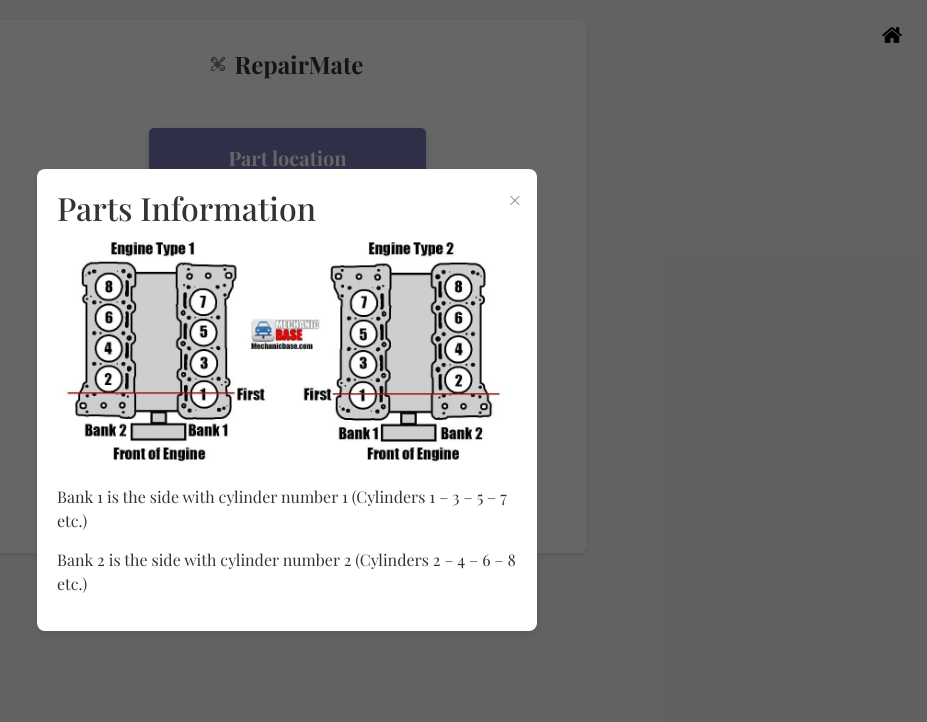
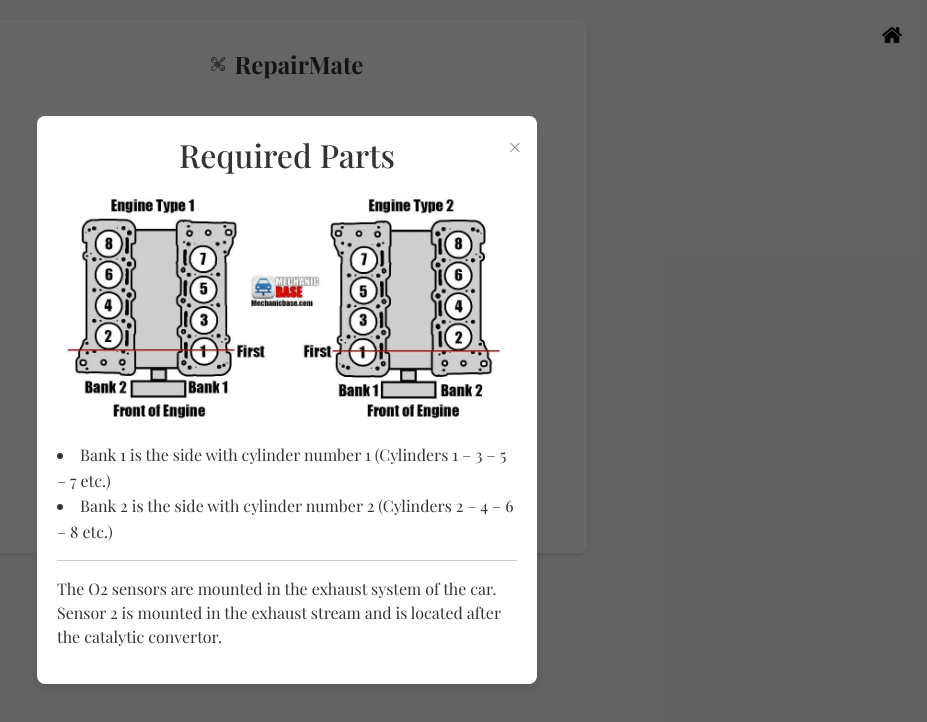
Before and after one commit to 394-w24/obd-app, a React (Vite) app: page /options in a window 1280 px wide. Both pictures are taken after a click on the button "Part location". Shown: the top 722 px of the page, without its empty margins (353-1280 px from the left). Built offline with nearby package versions, Linux system fonts and the light colour scheme; a web font is replaced by a local one.

Commit message:
updates parts modal

```diff
--- a/src/components/NavPage.jsx
+++ b/src/components/NavPage.jsx
@@ -24,6 +24,7 @@ const NavPage = () => {
 
   return (
     <div className="container">
+
       <h3>Welcome, {username}!</h3>
       <div className='nav-list'>
         <div className="card" style={{ width: '18rem' }}>
--- a/src/components/PartsModal.css
+++ b/src/components/PartsModal.css
@@ -20,6 +20,11 @@
     max-width: 500px; /* Maximum width of the modal */
     width: 90%; /* Use 90% of the screen width on smaller screens */
     position: relative; /* For positioning the close button absolutely within the modal */
+}
+
+.centered-text {
+  text-align: center;
+  padding-bottom: 10px;
 }
 
 .parts-modal-close {
--- a/src/components/PartsModal.jsx
+++ b/src/components/PartsModal.jsx
@@ -1,5 +1,5 @@
 import React from 'react';
-import './PartsModal.css'; // Make sure to create and style this CSS file
+import './PartsModal.css';
 
 const PartsModal = ({ isOpen, onClose }) => {
   if (!isOpen) return null;
@@ -8,11 +8,13 @@ const PartsModal = ({ isOpen, onClose }) => {
     <div className="parts-modal-overlay">
       <div className="parts-modal-content">
         <button className="parts-modal-close" onClick={onClose}>&times;</button>
-        <h2>Parts Information</h2>
-        {/* You'll need to include the image path and text for your parts here */}
+        <h2 className="centered-text">Required Parts</h2>
         <img src={'src/assets/Bank2Sensor1.jpg'} alt="Parts Diagram" />
-        <p>Bank 1 is the side with cylinder number 1 (Cylinders 1 – 3 – 5 – 7 etc.)</p>
-        <p>Bank 2 is the side with cylinder number 2 (Cylinders 2 – 4 – 6 – 8 etc.)</p>
+        <li>Bank 1 is the side with cylinder number 1 (Cylinders 1 – 3 – 5 – 7 etc.)</li>
+        <li>Bank 2 is the side with cylinder number 2 (Cylinders 2 – 4 – 6 – 8 etc.)</li>
+        <hr></hr>
+        <p> The O2 sensors are mounted in the exhaust system of the car. Sensor 2 is mounted in the exhaust stream and is located after the catalytic convertor.</p>
+
       </div>
     </div>
   );
```
